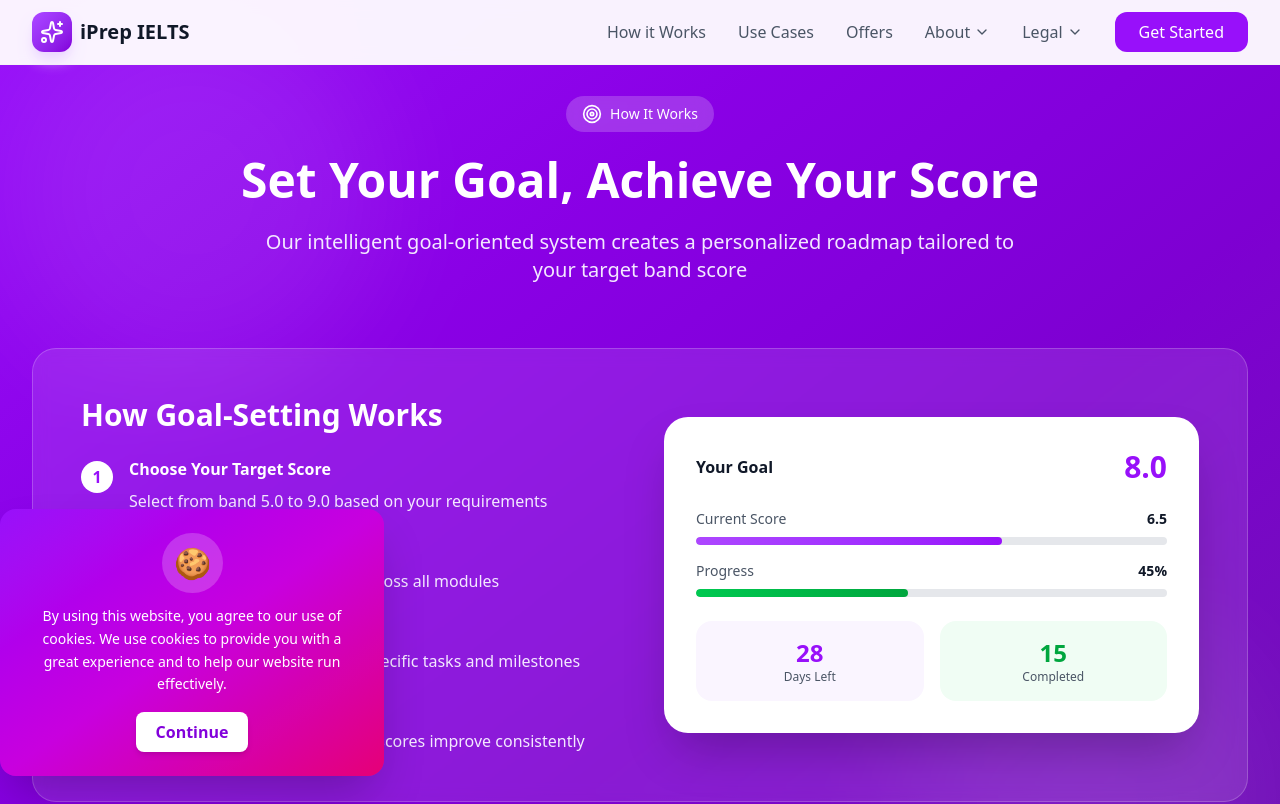
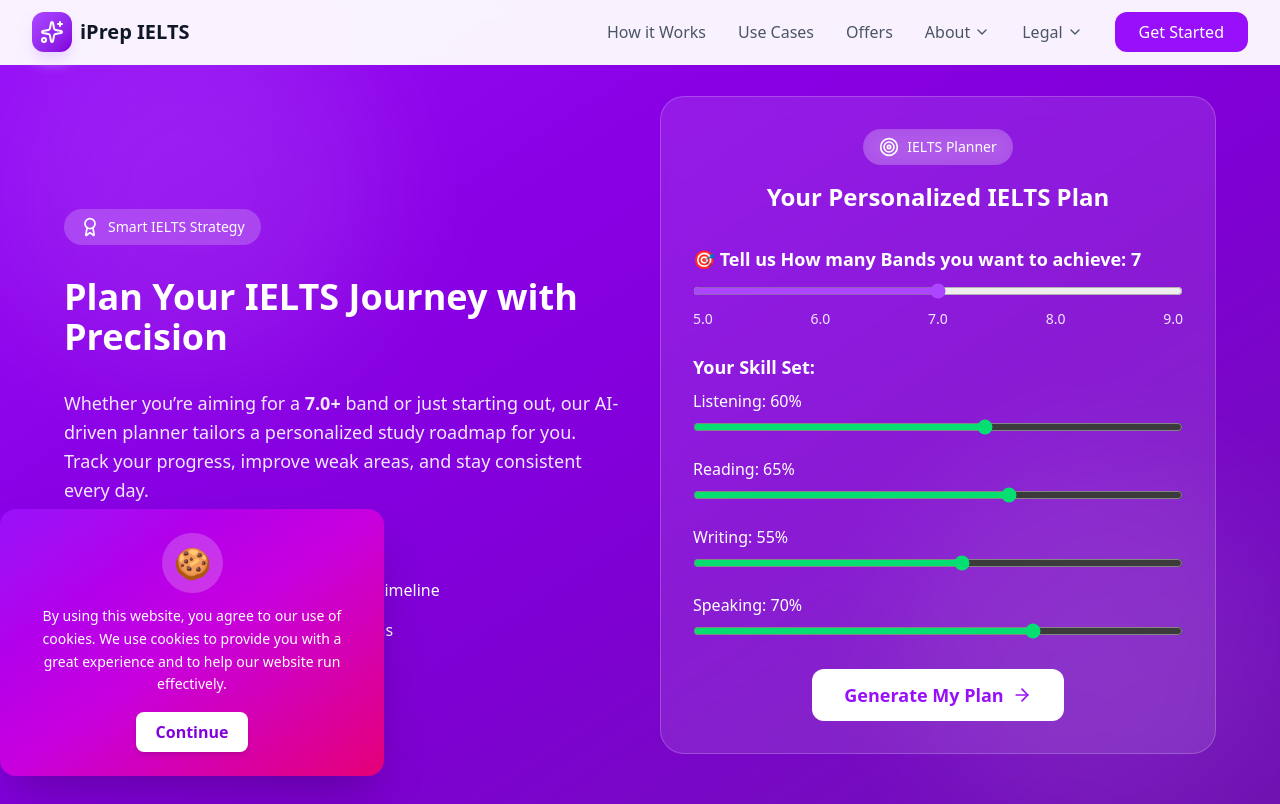
Before and after one commit to DevAbdullahZahid/React_app, a React (Vite) app: page /how-it-works in a window 1280 px wide. Shown: the top 804 px of the page. Built offline with nearby package versions, Linux system fonts and the light colour scheme.

Commit message:
How its Work Done2

```diff
--- a/package.json
+++ b/package.json
@@ -11,6 +11,7 @@
   },
   "dependencies": {
     "@tailwindcss/vite": "^4.1.14",
+    "axios": "^1.13.2",
     "js-cookie": "^3.0.5",
     "lucide-react": "^0.544.0",
     "react": "^19.1.1",
--- a/src/Pages/HowItWorksPage.tsx
+++ b/src/Pages/HowItWorksPage.tsx
@@ -1,132 +1,207 @@
-import React from 'react';
-import {
-  Target,
-  ArrowRight,
-  TrendingUp,
-  Award
-} from 'lucide-react';
+import React, { useState } from "react";
+import { Target, ArrowRight, Award, TrendingUp } from "lucide-react";
+import axios from "axios";
 
 const HowItWorksPage: React.FC = () => {
-  // This content is taken from your original HomePage.tsx "goals" section
+  const [targetBand, setTargetBand] = useState<number>(7);
+  const [skills, setSkills] = useState({
+    listening: 60,
+    reading: 65,
+    writing: 55,
+    speaking: 70,
+  });
+  const [loading, setLoading] = useState(false);
+  const [result, setResult] = useState<{
+    daysRequired?: number;
+    hoursPerDay?: string;
+    promoCode?: string;
+  }>({});
+
+  const handleSkillChange = (skill: string, value: number) => {
+    setSkills((prev) => ({ ...prev, [skill]: value }));
+  };
+
+  const handleGeneratePlan = async () => {
+    setLoading(true);
+    try {
+      const response = await axios.post("http://localhost:8000/api/ielts-plan/", {
+        target_band: targetBand,
+        skills,
+      });
+      setResult(response.data);
+    } catch (error) {
+      console.error("Error fetching plan:", error);
+      alert("Failed to fetch study plan. Please try again later.");
+    } finally {
+      setLoading(false);
+    }
+  };
+
   return (
-    <section id="how-it-works" className="pt-24 pb-20 px-4 sm:px-6 lg:px-8 bg-gradient-to-br from-purple-600 via-purple-700 to-purple-800 relative overflow-hidden">
+    <section className="pt-24 pb-20 px-4 sm:px-6 lg:px-8 bg-gradient-to-br from-purple-600 via-purple-700 to-purple-800 relative overflow-hidden">
+      {/* Background glow effect */}
       <div className="absolute inset-0 opacity-10">
         <div className="absolute top-0 left-0 w-96 h-96 bg-white rounded-full blur-3xl animate-pulse"></div>
-        <div className="absolute bottom-0 right-0 w-96 h-96 bg-white rounded-full blur-3xl animate-pulse" style={{ animationDelay: '1s' }}></div>
+        <div
+          className="absolute bottom-0 right-0 w-96 h-96 bg-white rounded-full blur-3xl animate-pulse"
+          style={{ animationDelay: "1s" }}
+        ></div>
       </div>
 
-      <div className="max-w-7xl mx-auto relative z-10">
-        <div className="text-center mb-16">
-          <div className="inline-flex items-center space-x-2 bg-white/20 backdrop-blur-sm px-4 py-2 rounded-full mb-6">
-            <Target className="w-5 h-5 text-white" />
-            <span className="text-sm text-white font-medium">How It Works</span>
+      <div className="max-w-6xl mx-auto relative z-10 grid md:grid-cols-2 gap-10 items-center">
+        {/* Left Section */}
+        <div className="space-y-8 text-white">
+          <div className="inline-flex items-center space-x-2 bg-white/20 backdrop-blur-sm px-4 py-2 rounded-full">
+            <Award className="w-5 h-5 text-white" />
+            <span className="text-sm font-medium">Smart IELTS Strategy</span>
           </div>
-          <h2 className="text-4xl md:text-5xl font-bold text-white mb-6">
-            Set Your Goal, Achieve Your Score
+
+          <h2 className="text-4xl font-bold">
+            Plan Your IELTS Journey with Precision
           </h2>
-          <p className="text-xl text-purple-100 max-w-3xl mx-auto">
-            Our intelligent goal-oriented system creates a personalized roadmap tailored to your target band score
+          <p className="text-purple-100 text-lg leading-relaxed">
+            Whether you’re aiming for a <span className="font-semibold">7.0+</span> band
+            or just starting out, our AI-driven planner tailors a personalized
+            study roadmap for you. Track your progress, improve weak areas, and
+            stay consistent every day.
           </p>
+
+          <ul className="space-y-4">
+            <li className="flex items-center space-x-3">
+              <TrendingUp className="w-6 h-6 text-green-300" />
+              <span>Data-driven improvement tracking</span>
+            </li>
+            <li className="flex items-center space-x-3">
+              <Target className="w-6 h-6 text-yellow-300" />
+              <span>Set your band target & get a realistic timeline</span>
+            </li>
+            <li className="flex items-center space-x-3">
+              <ArrowRight className="w-6 h-6 text-pink-300" />
+              <span>Get daily study hour recommendations</span>
+            </li>
+          </ul>
         </div>
 
+        {/* Right Section */}
+        <div className="bg-white/10 backdrop-blur-sm rounded-3xl p-8 border border-white/20 w-full">
+          <div className="text-center mb-8">
+            <div className="inline-flex items-center space-x-2 bg-white/20 backdrop-blur-sm px-4 py-2 rounded-full mb-4">
+              <Target className="w-5 h-5 text-white" />
+              <span className="text-sm text-white font-medium">
+                IELTS Planner
+              </span>
+            </div>
+            <h2 className="text-2xl font-bold text-white mb-2">
+              Your Personalized IELTS Plan
+            </h2>
+          </div>
 
+          {/* Target Band */}
+          <div className="mb-6">
+            <label className="text-white font-semibold text-lg mb-2 block">
+              🎯 Tell us How many Bands you want to achieve: {targetBand}
+            </label>
+            <input
+              type="range"
+              min={5}
+              max={9}
+              step={0.5}
+              value={targetBand}
+              onChange={(e) => setTargetBand(parseFloat(e.target.value))}
+              className="w-full accent-purple-500 cursor-pointer"
+            />
+            <div className="flex justify-between text-purple-100 text-sm mt-1">
+              {[5, 6, 7, 8, 9].map((b) => (
+                <span key={b}>{b}.0</span>
+              ))}
+            </div>
+          </div>
 
-        <div className="bg-white/10 backdrop-blur-sm rounded-3xl p-8 md:p-12 border border-white/20">
-          <div className="grid md:grid-cols-2 gap-12 items-center">
-            <div>
-              <h3 className="text-3xl font-bold text-white mb-6">How Goal-Setting Works</h3>
-              {/* ... (The 4-step process from HomePage.tsx) ... */}
-              <div className="space-y-6">
-                <div className="flex items-start space-x-4">
-                  <div className="w-8 h-8 bg-white rounded-full flex items-center justify-center flex-shrink-0 mt-1">
-                    <span className="text-purple-600 font-bold">1</span>
-                  </div>
-                  <div>
-                    <h4 className="text-white font-semibold mb-2">Choose Your Target Score</h4>
-                    <p className="text-purple-100">Select from band 5.0 to 9.0 based on your requirements</p>
-                  </div>
+          {/* Skill Level Sliders */}
+          <div className="space-y-4 mb-6">
+
+            <label className="text-white font-semibold text-lg mb-2 block">
+              Your Skill Set:
+            </label>
+            {Object.keys(skills).map((skill) => (
+              <div key={skill}>
+                <label className="text-white font-medium mb-1 block capitalize">
+                  {skill}: {skills[skill as keyof typeof skills]}%
+                </label>
+                <input
+                  type="range"
+                  min={0}
+                  max={100}
+                  step={1}
+                  value={skills[skill as keyof typeof skills]}
+                  onChange={(e) =>
+                    handleSkillChange(skill, parseInt(e.target.value))
+                  }
+                  className="w-full accent-green-400 cursor-pointer"
+                />
+              </div>
+            ))}
+          </div>
+
+          {/* Generate Button */}
+          <div className="text-center">
+            <button
+              onClick={handleGeneratePlan}
+              disabled={loading}
+              className={`${
+                loading
+                  ? "bg-gray-300 cursor-not-allowed"
+                  : "bg-white hover:bg-gray-50 text-purple-600"
+              } px-8 py-3 rounded-xl text-lg font-bold transition-all duration-300 hover:shadow-2xl hover:scale-105 inline-flex items-center space-x-2`}
+            >
+              {loading ? (
+                <span>⏳ Calculating...</span>
+              ) : (
+                <>
+                  <span>Generate My Plan</span>
+                  <ArrowRight className="w-5 h-5" />
+                </>
+              )}
+            </button>
+          </div>
+
+          {/* Result Section */}
+          {result.daysRequired && (
+            <div className="mt-10 bg-white rounded-3xl p-6 shadow-lg text-center space-y-4">
+              <h3 className="text-xl font-bold text-gray-800 mb-2">
+                Your Personalized Study Plan
+              </h3>
+              <div className="flex justify-center gap-8 text-lg">
+                <div>
+                  <p className="font-semibold text-purple-600">
+                    {result.daysRequired}
+                  </p>
+                  <p className="text-gray-600 text-sm">Days to Reach Goal</p>
                 </div>
-                <div className="flex items-start space-x-4">
-                  <div className="w-8 h-8 bg-white rounded-full flex items-center justify-center flex-shrink-0 mt-1">
-                    <span className="text-purple-600 font-bold">2</span>
-                  </div>
-                  <div>
-                    <h4 className="text-white font-semibold mb-2">Take Initial Assessment</h4>
-                    <p className="text-purple-100">We evaluate your current level across all modules</p>
-                  </div>
-                </div>
-                <div className="flex items-start space-x-4">
-                  <div className="w-8 h-8 bg-white rounded-full flex items-center justify-center flex-shrink-0 mt-1">
-                    <span className="text-purple-600 font-bold">3</span>
-                  </div>
-                  <div>
-                    <h4 className="text-white font-semibold mb-2">Get Custom Roadmap</h4>
-                    <p className="text-purple-100">Receive a day-by-day plan with specific tasks and milestones</p>
-                  </div>
-                </div>
-                <div className="flex items-start space-x-4">
-                  <div className="w-8 h-8 bg-white rounded-full flex items-center justify-center flex-shrink-0 mt-1">
-                    <span className="text-purple-600 font-bold">4</span>
-                  </div>
-                  <div>
-                    <h4 className="text-white font-semibold mb-2">Practice & Progress</h4>
-                    <p className="text-purple-100">Follow your plan and watch your scores improve consistently</p>
-                  </div>
+                <div>
+                  <p className="font-semibold text-purple-600">
+                    {result.hoursPerDay}
+                  </p>
+                  <p className="text-gray-600 text-sm">Hours Per Day</p>
                 </div>
               </div>
+
+              {result.promoCode && (
+                <div className="mt-4 p-4 bg-purple-50 rounded-xl inline-block">
+                  <p className="text-purple-700 font-semibold">
+                    🎁 Register now and get promo code:{" "}
+                    <span className="text-purple-900 font-bold">
+                      {result.promoCode}
+                    </span>
+                  </p>
+                </div>
+              )}
             </div>
-            <div className="relative">
-              {/* ... (The "Your Goal" progress card from HomePage.tsx) ... */}
-              <div className="bg-white rounded-3xl p-8 shadow-2xl">
-                <div className="flex items-center justify-between mb-6">
-                  <h4 className="font-bold text-gray-900">Your Goal</h4>
-                  <span className="text-3xl font-bold text-purple-600">8.0</span>
-                </div>
-                <div className="space-y-4">
-                  <div>
-                    <div className="flex justify-between text-sm mb-2">
-                      <span className="text-gray-600">Current Score</span>
-                      <span className="font-semibold text-gray-900">6.5</span>
-                    </div>
-                    <div className="h-2 bg-gray-200 rounded-full overflow-hidden">
-                      <div className="h-full bg-gradient-to-r from-purple-500 to-purple-600 rounded-full" style={{ width: '65%' }}></div>
-                    </div>
-                  </div>
-                  <div>
-                    <div className="flex justify-between text-sm mb-2">
-                      <span className="text-gray-600">Progress</span>
-                      <span className="font-semibold text-gray-900">45%</span>
-                    </div>
-                    <div className="h-2 bg-gray-200 rounded-full overflow-hidden">
-                      <div className="h-full bg-gradient-to-r from-green-500 to-green-600 rounded-full" style={{ width: '45%' }}></div>
-                    </div>
-                  </div>
-                </div>
-                <div className="mt-6 grid grid-cols-2 gap-4">
-                  <div className="bg-purple-50 rounded-2xl p-4 text-center">
-                    <div className="text-2xl font-bold text-purple-600">28</div>
-                    <div className="text-xs text-gray-600">Days Left</div>
-                  </div>
-                  <div className="bg-green-50 rounded-2xl p-4 text-center">
-                    <div className="text-2xl font-bold text-green-600">15</div>
-                    <div className="text-xs text-gray-600">Completed</div>
-                  </div>
-                </div>
-              </div>
-            </div>
-          </div>
-        </div>
-
-        <div className="text-center mt-12">
-          <button className="bg-white hover:bg-gray-50 text-purple-600 px-10 py-4 rounded-xl text-lg font-bold transition-all duration-300 hover:shadow-2xl hover:scale-105 inline-flex items-center space-x-2">
-            <span>Set Your Goal Now</span>
-            <ArrowRight className="w-5 h-5" />
-          </button>
+          )}
         </div>
       </div>
     </section>
   );
 };
 
-// --- THIS IS THE LINE YOU ARE LIKELY MISSING ---
 export default HowItWorksPage;
```
Also changed, not shown: src/Pages/HomePage.tsx (+268 -81 lines), 1 other file (tests, documents, lock files or other folders).
